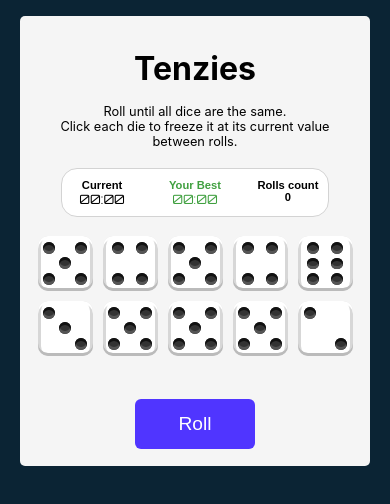
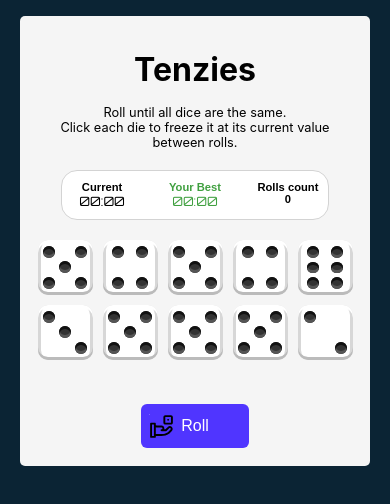
Before and after one commit to suongfiori/Tenzies, a React (Create React App) app: page / in a window 390 px wide. Shown: the top 504 px of the page. Built offline with nearby package versions, Linux system fonts and the light colour scheme; the HTML template or start-up script is replaced by a standard one.

Commit message:
Style "Roll" btn

```diff
--- a/src/index.css
+++ b/src/index.css
@@ -136,13 +136,12 @@ main {
 /* Dice rolling */
 
 .roll-dice {
-  height: 50px;
-  width: 120px;
+  padding: .8em 2.5em;
   border: none;
   border-radius: 6px;
-  background-color: #5035FF;
+  background: #5035FF url("../images/dice.svg") no-repeat left .5em center;
   color: white;
-  font-size: 1.2rem;
+  font-size: 1.1rem;
   font-family: 'Karla', sans-serif;
   cursor: pointer;
 }
@@ -298,6 +297,9 @@ color: #F5F5F5;
   .title{
     font-size: 2rem;
   }
+  .roll-dice {
+    font-size: 1rem;
+  }
 }
 
 @media only screen and (max-width: 768px) {
```
Also changed, not shown: images/dice.svg (added).
